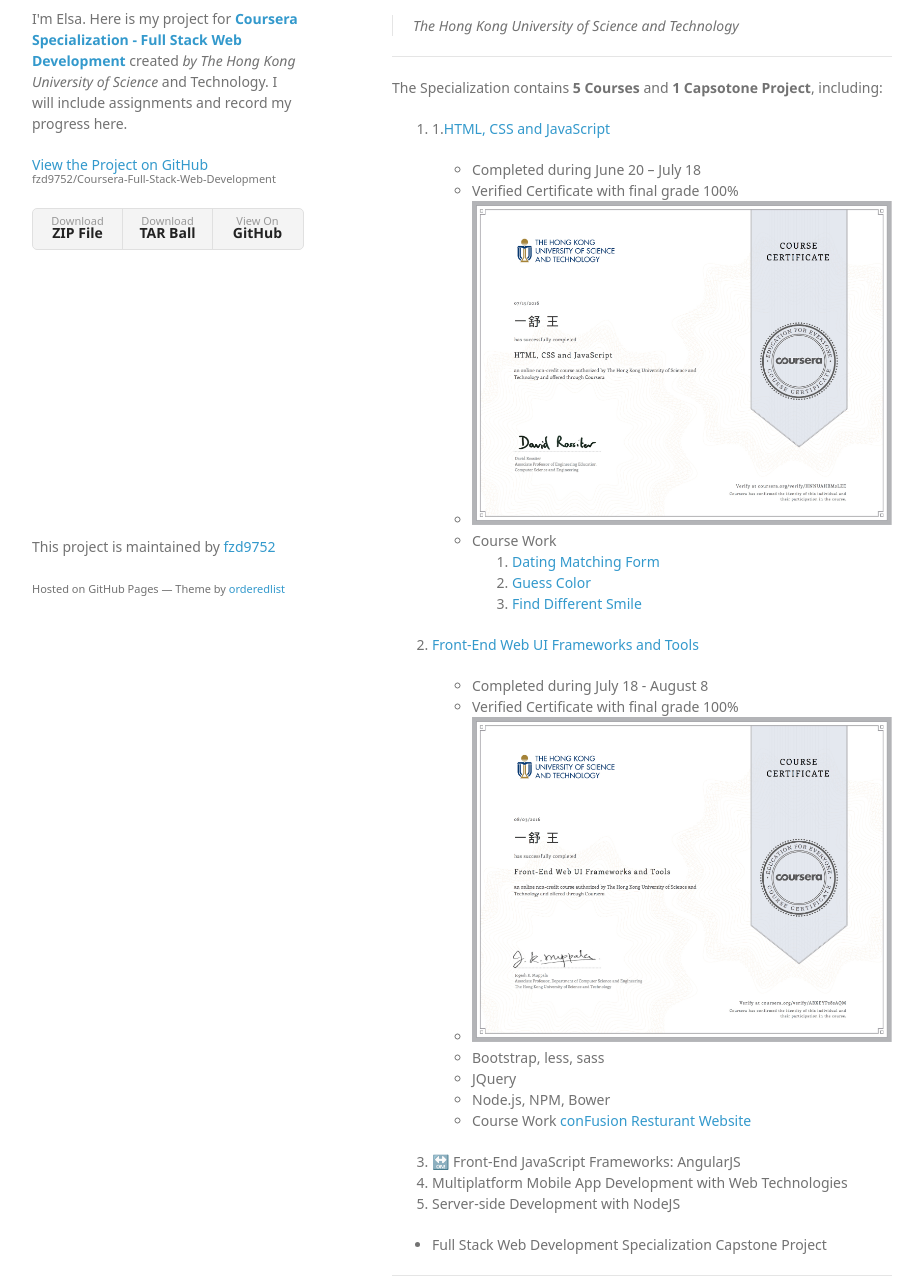
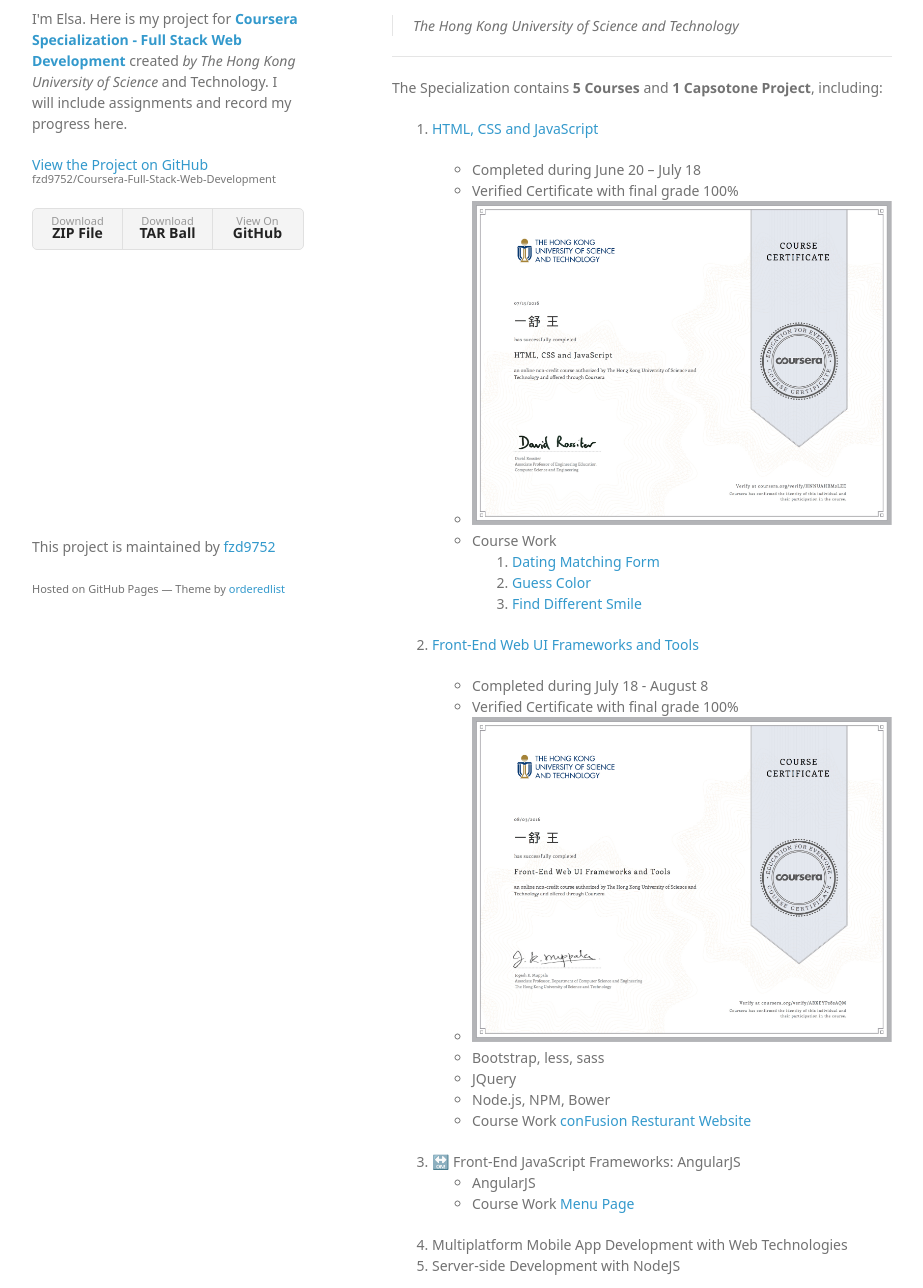
Before and after one commit to fzd9752/Coursera-Full-Stack-Web-Development, a plain HTML site: page index.html in a window 1280 px wide. Shown: the part 132-1420 px from the top of the page, without its empty margins (178-1101 px from the left). Drawn offline with Linux system fonts and the light colour scheme; a web font is replaced by a local one.

Commit message:
Update index for course 3

```diff
--- a/index.html
+++ b/index.html
@@ -1,5 +1,6 @@
 <!doctype html>
 <html>
+
 <head>
     <meta charset="utf-8">
     <meta http-equiv="X-UA-Compatible" content="chrome=1">
@@ -12,11 +13,13 @@
     <script src="//html5shiv.googlecode.com/svn/trunk/html5.js"></script>
     <![endif]-->
 </head>
+
 <body>
     <div class="wrapper">
         <header>
             <h1>Coursera Full-Stack Web Development</h1>
-        <p>I'm Elsa. Here is my project for <a href="https://www.coursera.org/specializations/full-stack"><b>Coursera Specialization - Full Stack Web Development</b></a> created <i>by The Hong Kong University of Science</i> and Technology. I will include assignments and record my progress here.</p>
+            <p>I'm Elsa. Here is my project for <a href="https://www.coursera.org/specializations/full-stack"><b>Coursera Specialization - Full Stack Web Development</b></a> created <i>by The Hong Kong University of Science</i> and Technology. I will include
+                assignments and record my progress here.</p>
 
             <p class="view"><a href="https://github.com/fzd9752/Coursera-Full-Stack-Web-Development">View the Project on GitHub <small>fzd9752/Coursera-Full-Stack-Web-Development</small></a></p>
 
@@ -44,14 +47,17 @@
             <p>The Specialization contains <b>5 Courses</b> and <b>1 Capsotone Project</b>, including:</<h4> <small></small></p>
 
             <ol>
+                <!-- First Course -->
                 <li>
-<p>1.<a href="https://www.coursera.org/learn/html-css-javascript/home/welcome">HTML, CSS and JavaScript</a></p>
+                    <p><a href="https://www.coursera.org/learn/html-css-javascript/home/welcome">HTML, CSS and JavaScript</a></p>
 
                     <ul>
                         <li>Completed during June 20 – July 18</li>
                         <li>Verified Certificate with final grade 100%</li>
-<li><a href="https://www.coursera.org/account/accomplishments/certificate/HNNUAHBM2LZE">
-  <img src="Certificates/1.HTML, CSS and JavaScript.jpg" alt="Verified Certificate"></a></li>
+                        <li>
+                            <a href="https://www.coursera.org/account/accomplishments/certificate/HNNUAHBM2LZE">
+                                <img src="Certificates/1.HTML, CSS and JavaScript.jpg" alt="Verified Certificate"></a>
+                        </li>
                         <li>Course Work
                             <ol>
                                 <li><a href="1.HTML, CSS and JavaScript/Week1_Assignment/Week1_DatingWebPage_Part3.html">Dating Matching Form</a></li>
@@ -61,14 +67,17 @@
                         </li>
                     </ul>
                 </li>
+                <!-- Second Course -->
                 <li>
                     <p><a href="https://www.coursera.org/learn/web-frameworks/home/welcome">Front-End Web UI Frameworks and Tools</a></p>
 
                     <ul>
                         <li>Completed during July 18 - August 8</li>
                         <li>Verified Certificate with final grade 100%</li>
-<li><a href="https://www.coursera.org/account/accomplishments/certificate/ABXEYP282AQM">
-  <img src="Certificates/2.Front-End Web UI Frameworks and Tools.jpg" alt="Verified Certificate"></a></li>
+                        <li>
+                            <a href="https://www.coursera.org/account/accomplishments/certificate/ABXEYP282AQM">
+                                <img src="Certificates/2.Front-End Web UI Frameworks and Tools.jpg" alt="Verified Certificate"></a>
+                        </li>
                         <li>Bootstrap, less, sass</li>
                         <li>JQuery</li>
                         <li>Node.js, NPM, Bower</li>
@@ -77,12 +86,27 @@
                         </li>
                     </ul>
                 </li>
-<li><g-emoji alias="on" fallback-src="https://assets-cdn.github.com/images/icons/emoji/unicode/1f51b.png">🔛</g-emoji> Front-End JavaScript Frameworks: AngularJS</li>
+                <!-- Third -->
+                <li>
+                    <g-emoji alias="on" fallback-src="https://assets-cdn.github.com/images/icons/emoji/unicode/1f51b.png">🔛</g-emoji> Front-End JavaScript Frameworks: AngularJS
+                    <ul>
+                      <li>AngularJS</li>
+                      <li>Course Work
+                        <a href="conFusion-AngularJs/app/menu.html"> Menu Page</a></li>
+                    </ul>
+
+                </li>
+                <!-- Fourth -->
                 <li>Multiplatform Mobile App Development with Web Technologies</li>
-<li><p>Server-side Development with NodeJS</p></li>
+                <!-- Fifth -->
+                <li>
+                    <p>Server-side Development with NodeJS</p>
+                </li>
             </ol>
             <ul>
-<li><p>Full Stack Web Development Specialization Capstone Project</p></li>
+                <li>
+                    <p>Full Stack Web Development Specialization Capstone Project</p>
+                </li>
             </ul>
 
             <hr>
@@ -95,4 +119,5 @@
     <script src="javascripts/scale.fix.js"></script>
 
 </body>
+
 </html>
```
Also changed, not shown: README.md, 1 other file. Lines whose indentation alone changed are shown as unchanged.
